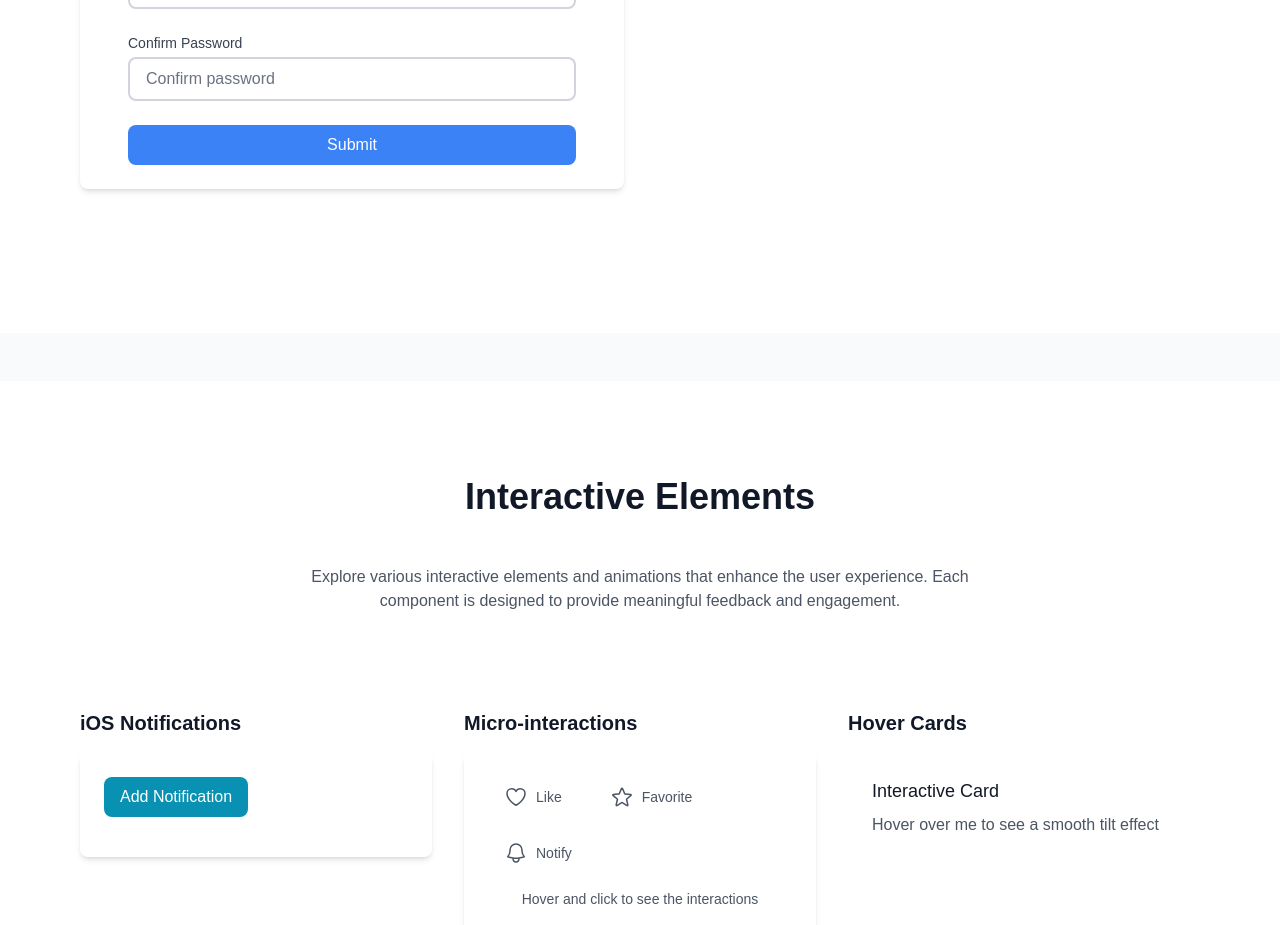
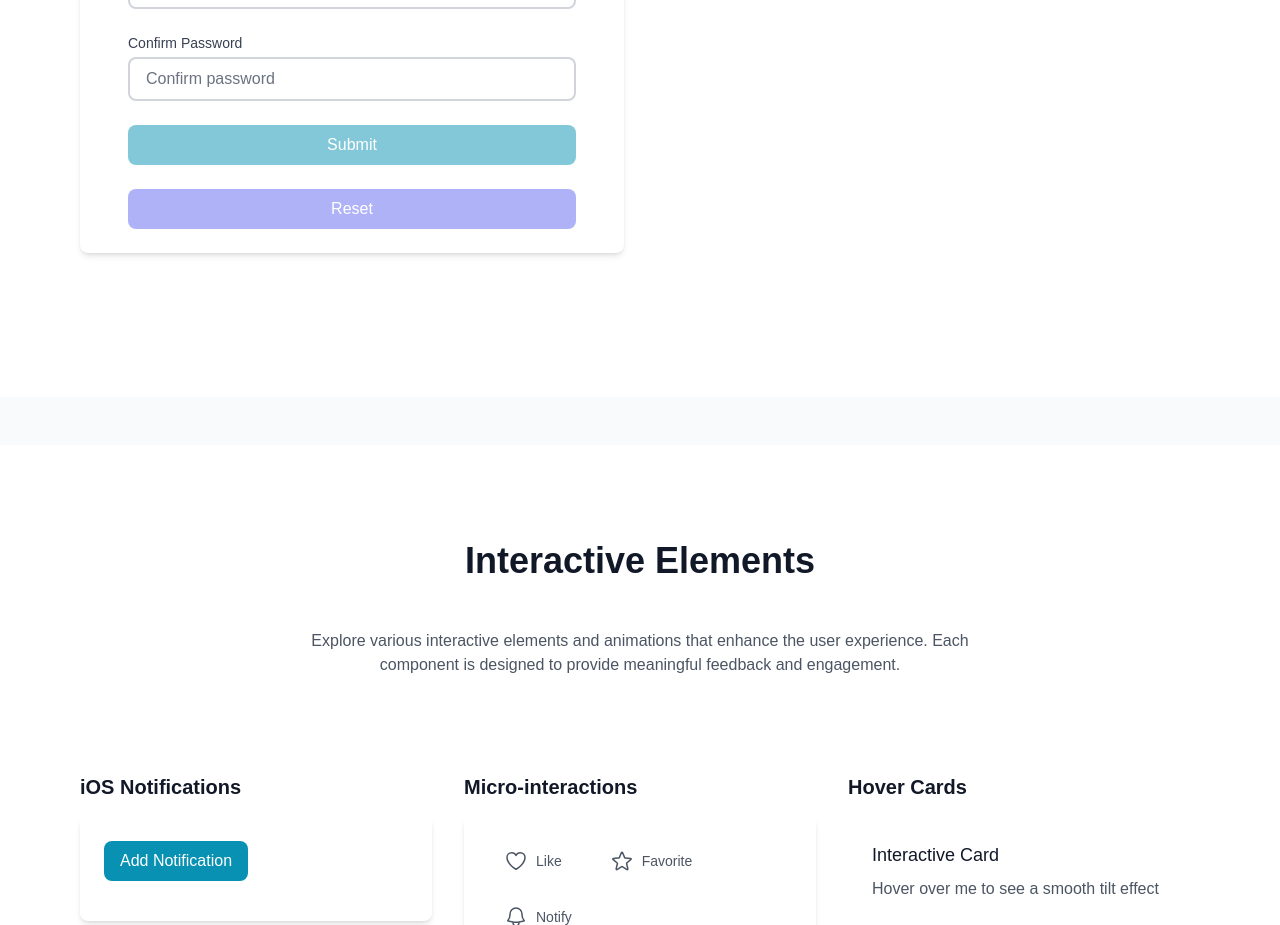
Before and after one commit to adriancubillos/showcase, a React (Vite) app: page / in a window 1280 px wide. Shown: the part 2215-3140 px from the top of the page. Built offline with nearby package versions, Linux system fonts and the light colour scheme.

Commit message:
feat: add form reset functionality and disable buttons when form is pristine

```diff
--- a/src/components/technical/FormValidation.jsx
+++ b/src/components/technical/FormValidation.jsx
@@ -99,19 +99,29 @@ const FormValidation = () => {
             console.log('Form submitted:', formData);
             // Show success message
             setShowSuccess(true);
-            // Reset form
-            setFormData({
-                username: '',
-                email: '',
-                password: '',
-                confirmPassword: ''
-            });
-            setTouched({});
+
+            resetForm();
             // Hide success message after 3 seconds
             setTimeout(() => {
                 setShowSuccess(false);
             }, 3000);
         }
+    };
+
+    // Check if any field has been touched or modified
+    const isFormDirty = () => {
+        return Object.keys(touched).length > 0 ||
+            Object.values(formData).some(value => value !== '');
+    };
+
+    const resetForm = () => {
+        setFormData({
+            username: '',
+            email: '',
+            password: '',
+            confirmPassword: ''
+        });
+        setTouched({});
     };
 
     const inputClasses = (fieldName) => {
@@ -276,13 +286,24 @@ const FormValidation = () => {
 
             <button
                 type="submit"
-                className="w-full px-4 py-2 text-white bg-blue-500 rounded-lg
-                    hover:bg-blue-600 focus:outline-none focus:ring-2 focus:ring-blue-500 focus:ring-offset-2
+                className="w-full px-4 py-2 text-white bg-primary rounded-lg
+                    hover:bg-primary-600 focus:outline-none focus:ring-2 focus:ring-primary focus:ring-offset-2
                     transition-colors duration-200
                     disabled:opacity-50 disabled:cursor-not-allowed"
-                disabled={Object.keys(errors).length > 0}
+                disabled={Object.keys(errors).length > 0 || !isFormDirty()}
             >
                 Submit
+            </button>
+            <button
+                type="reset"
+                className="w-full px-4 py-2 text-white bg-secondary rounded-lg
+                    hover:bg-secondary-600 focus:outline-none focus:ring-2 focus:ring-secondary focus:ring-offset-2
+                    transition-colors duration-200
+                    disabled:opacity-50 disabled:cursor-not-allowed"
+                onClick={resetForm}
+                disabled={!isFormDirty()}
+            >
+                Reset
             </button>
         </form>
     );
```
